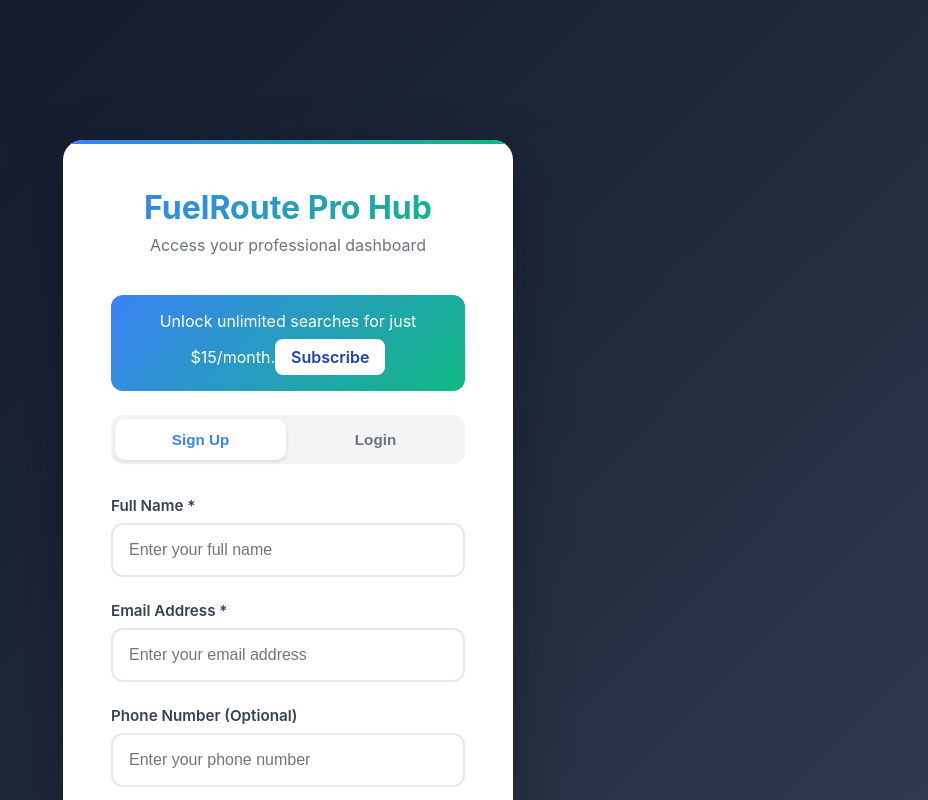
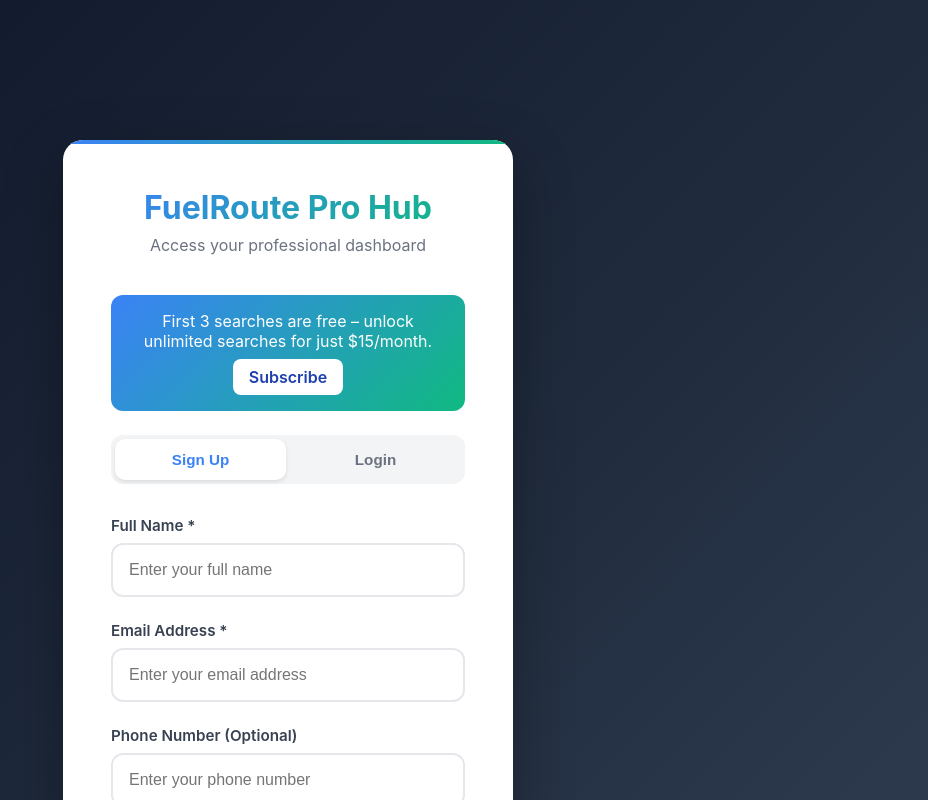
Before and after one commit to Sal03/FinalFRP, a React (Create React App) app in the folder FinalFRP/frontend/: page /login in a window 1280 px wide. Shown: the top 800 px of the page, without its empty margins (352-1280 px from the left). Built offline with nearby package versions, Linux system fonts and the light colour scheme; no server answers.

Commit message:
Update subscription banner text

```diff
--- a/FinalFRP/frontend/src/components/Login.js
+++ b/FinalFRP/frontend/src/components/Login.js
@@ -118,7 +118,7 @@ const Login = () => {
 
         {/* Subscription Banner */}
         <div className="subscription-banner">
-          <span>Unlock unlimited searches for just $15/month.</span>
+          <span>First 3 searches are free – unlock unlimited searches for just $15/month.</span>
           <Link to="/subscribe" className="subscribe-cta">Subscribe</Link>
         </div>
 
```
